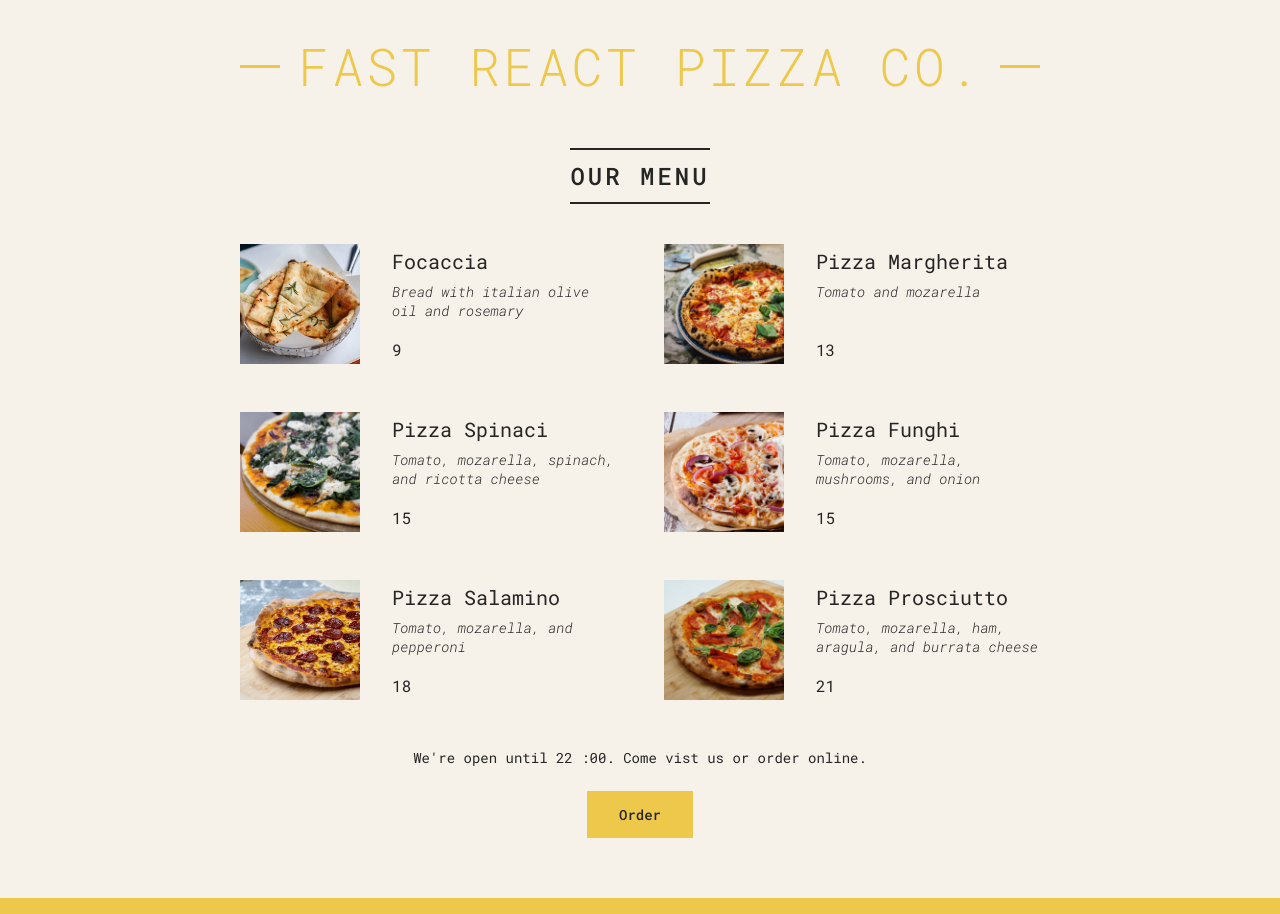
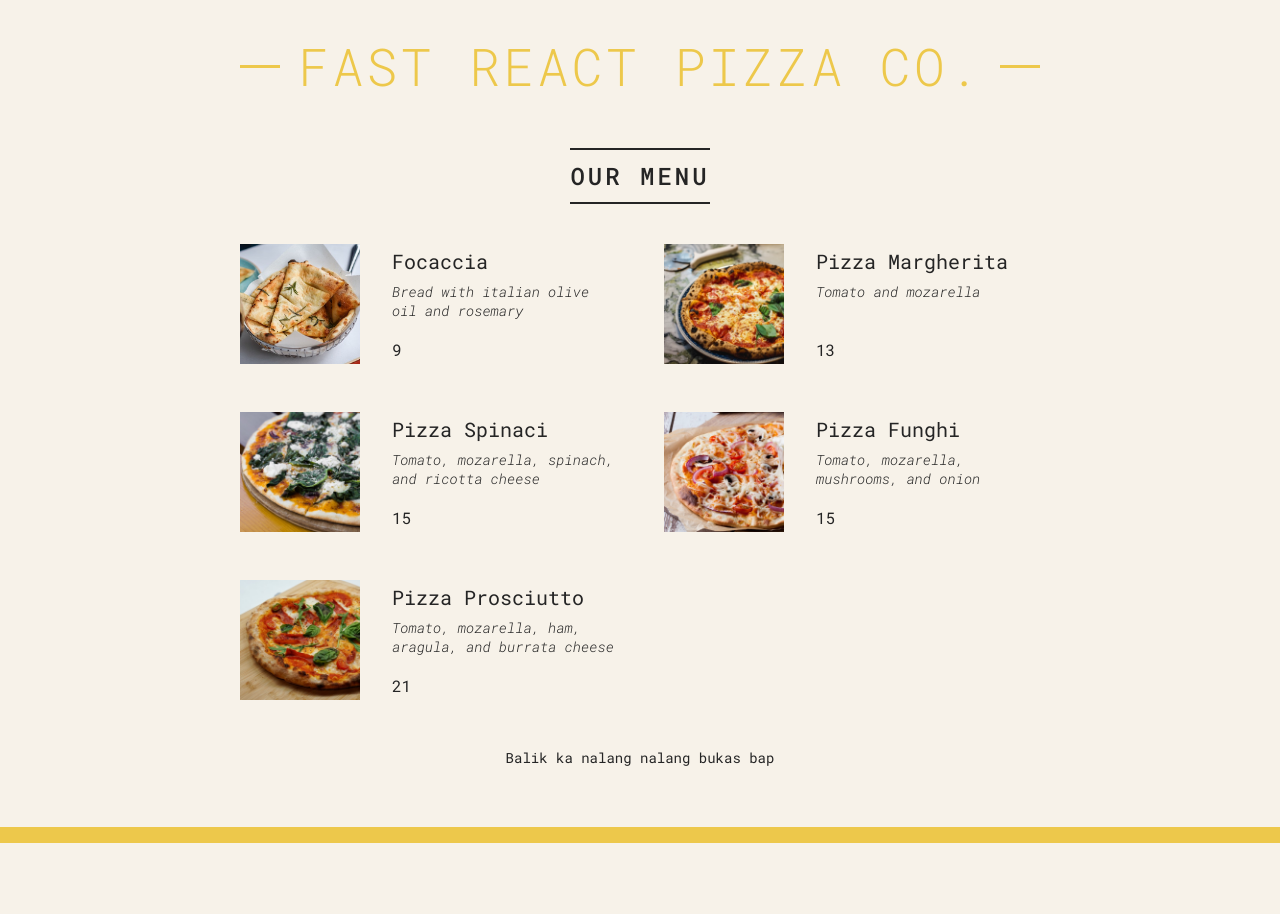
Before and after one commit to PhilipCrasco/PizzaReact, a React (Create React App) app: page / in a window 1280 px wide. After the commit the page ends 843 px from the top, so only its background shows below. Built offline with nearby package versions, Linux system fonts and the light colour scheme.

Commit message:
rendering multiple return

```diff
--- a/src/index.js
+++ b/src/index.js
@@ -109,6 +109,9 @@ function Menu() {
 
 function Pizza(props) {
   console.log(props);
+
+  if (props.pizzaObj.soldOut) return null;
+
   return (
     <li className="pizza">
       <img src={props.pizzaObj.photoName} alt={props.pizzaObj.name} />
@@ -123,13 +126,14 @@ function Pizza(props) {
 
 function Footer() {
   const hour = new Date().getHours();
-  const openHour = 8;
+  const openHour = 12;
   const closeHour = 22;
   const isOpen = hour >= openHour && hour <= closeHour;
   console.log(isOpen);
 
   // if (hour >= openHour && hour <= closeHour) alert("We're currently close!");
   // else alert("Sorry we're closed");
+  // if (!isOpen) return <p>Closed</p>;
 
   return (
     <footer className="footer">
```
